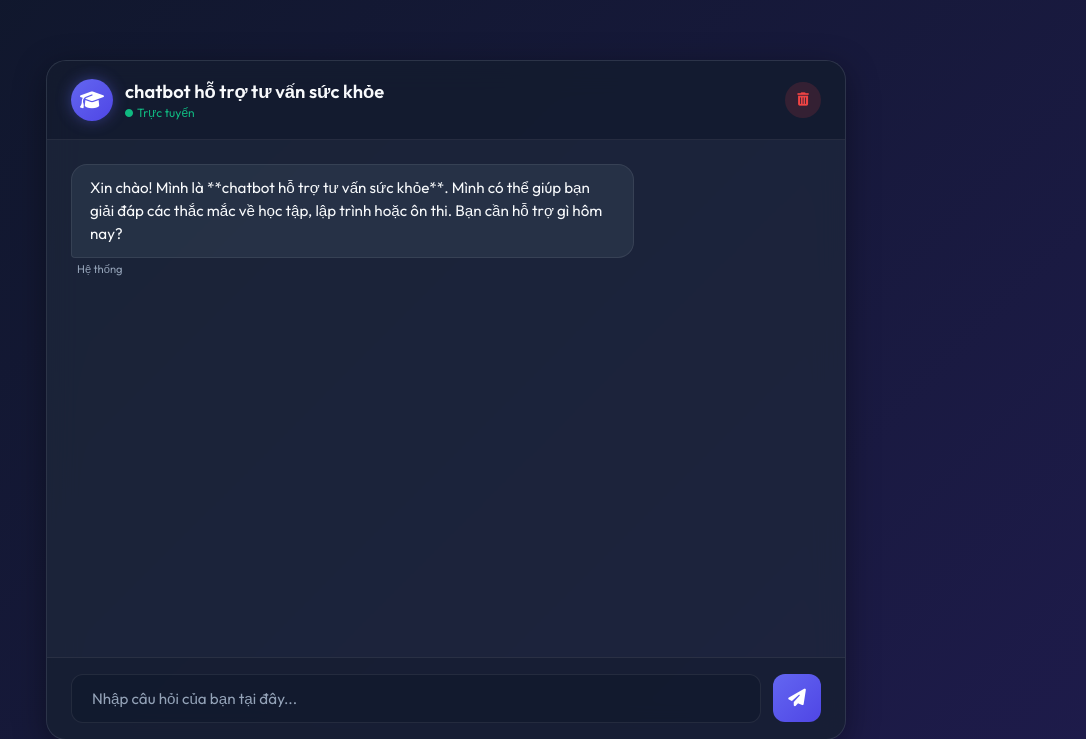
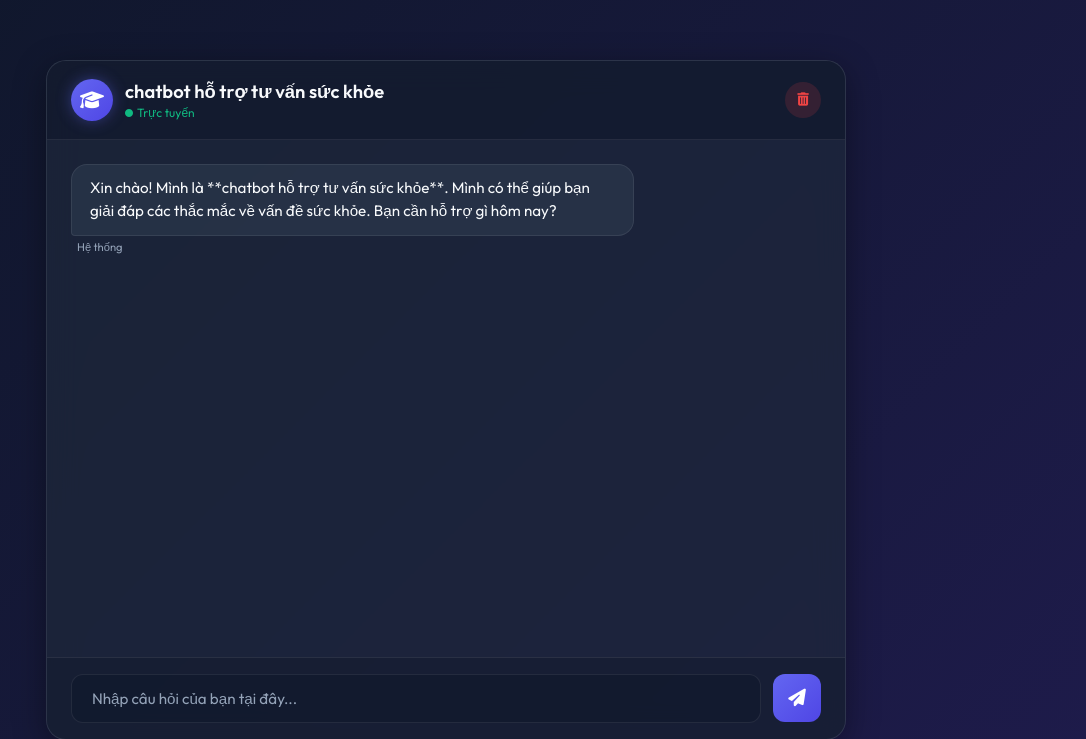
Before and after one commit to hunglai1h3-source/du-an-1--nhom-6-chatbot-AI, a Flask app: page / in a window 1280 px wide. Shown: the top 739 px of the page, without its empty margins (194-1280 px from the left). Run offline with Flask 3, Linux system fonts and the light colour scheme.

Commit message:
update dự án

```diff
--- a/Workshop1/templates/index.html
+++ b/Workshop1/templates/index.html
@@ -34,7 +34,7 @@
             <!-- Welcome Message -->
             <div class="message bot-message">
                 <div class="message-content">
-                    Xin chào! Mình là **chatbot hỗ trợ tư vấn sức khỏe**. Mình có thể giúp bạn giải đáp các thắc mắc về học tập, lập trình hoặc ôn thi. Bạn cần hỗ trợ gì hôm nay?
+                    Xin chào! Mình là **chatbot hỗ trợ tư vấn sức khỏe**. Mình có thể giúp bạn giải đáp các thắc mắc về vấn đề sức khỏe. Bạn cần hỗ trợ gì hôm nay?
                 </div>
                 <div class="message-time">Hệ thống</div>
             </div>
```
